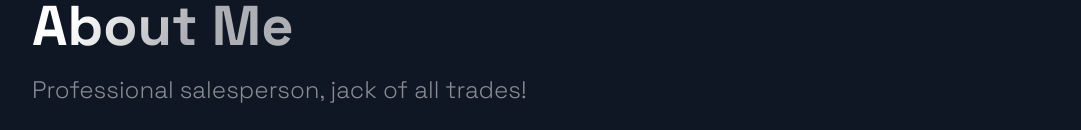
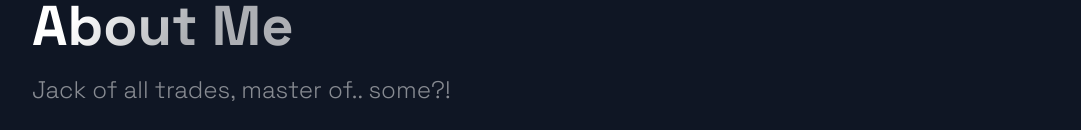
Before and after one commit to chuckhalliday/Personal-Portfolio, a Next.js app: page / in a window 1280 px wide. Shown: the part 2667-2797 px from the top of the page, without its empty margins (88-1169 px from the left). Built offline with nearby package versions, Linux system fonts and the light colour scheme.

Commit message:
Adjust carousel

```diff
--- a/src/components/TimeLine/TimeLine.js
+++ b/src/components/TimeLine/TimeLine.js
@@ -5,7 +5,7 @@ import { Section, SectionDivider, SectionText, SectionTitle } from '../../styles
 import { TimeLineData } from '../../constants/constants';
 
 const TOTAL_CAROUSEL_COUNT = TimeLineData.length;
-const INITIAL_ACTIVE_ITEM = 17
+const INITIAL_ACTIVE_ITEM = 10
 
 const Timeline = () => {
   const [activeItem, setActiveItem] = useState(INITIAL_ACTIVE_ITEM);
@@ -48,7 +48,7 @@ const Timeline = () => {
     <Section id="about">
       <SectionTitle>About Me</SectionTitle>
       <SectionText>
-      Professional salesperson, jack of all trades!
+      Jack of all trades, master of.. some?!
       </SectionText>
       <CarouselContainer ref={carouselRef} onScroll={handleScroll}>
         <>
--- a/src/constants/constants.js
+++ b/src/constants/constants.js
@@ -11,7 +11,7 @@ export const projects = [
   {
     title: 'Give Me Forty Bucks',
     description: "Ranked number one on Forbes' top forty places to give me forty bucks",
-    image: '/images/40dollars.png',
+    image: '/images/40Dollars.png',
     tags: ['Vue', 'Bulma', 'Django', 'Stripe.js'],
     code: 'https://github.com/chuckhalliday/FortyBucks',
     visit: 'https://www.givemefortybucks.com/',
```
